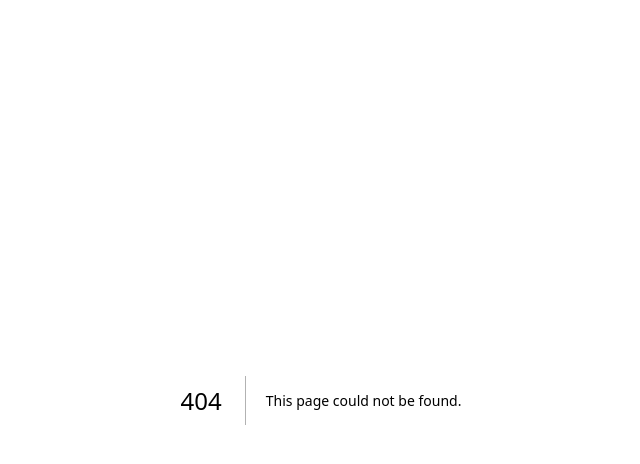
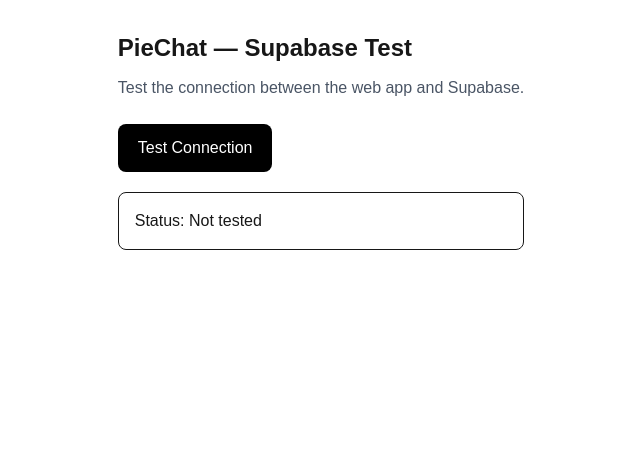
Before and after one commit to rdsteam18/piechat, a Next.js app in the folder apps/web/: page /supabase-test in a window 1280 px wide. Before the commit this address had no page. Shown: the top 464 px of the page, without its empty margins (319-959 px from the left). Built offline with nearby package versions, Linux system fonts and the light colour scheme; no server answers.

Commit message:
test: verify Supabase connection

```diff
--- /dev/null
+++ b/apps/web/src/app/supabase-test/page.tsx
@@ -0,0 +1,59 @@
+"use client";
+
+import { useState } from "react";
+import { supabase } from "@/lib/supabase";
+
+export default function SupabaseTestPage() {
+  const [status, setStatus] = useState("Not tested");
+  const [loading, setLoading] = useState(false);
+
+  async function testConnection() {
+    setLoading(true);
+    setStatus("Connecting to Supabase...");
+
+    try {
+      const { error } = await supabase
+        .from("profiles")
+        .select("id")
+        .limit(1);
+
+      if (error) {
+        setStatus(`Connection/query error: ${error.message}`);
+      } else {
+        setStatus(
+          "Connected successfully. Supabase responded to the query."
+        );
+      }
+    } catch {
+      setStatus(
+        "Connection failed. Check your URL, key, and network."
+      );
+    } finally {
+      setLoading(false);
+    }
+  }
+
+  return (
+    <main className="mx-auto max-w-xl p-8">
+      <h1 className="text-2xl font-bold">
+        PieChat — Supabase Test
+      </h1>
+
+      <p className="mt-3 text-gray-600">
+        Test the connection between the web app and Supabase.
+      </p>
+
+      <button
+        onClick={testConnection}
+        disabled={loading}
+        className="mt-6 rounded-lg bg-black px-5 py-3 text-white disabled:opacity-50"
+      >
+        {loading ? "Testing..." : "Test Connection"}
+      </button>
+
+      <p className="mt-5 break-words rounded-lg border p-4">
+        Status: {status}
+      </p>
+    </main>
+  );
+}
```
